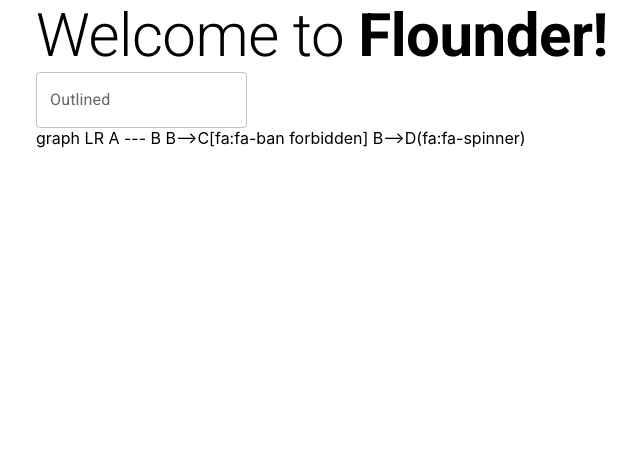
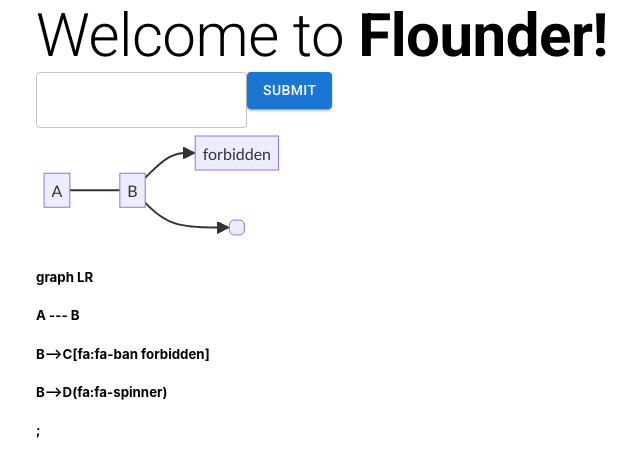
Before and after one commit to Watakumi/Flounder, a React (Vite) app: page / in a window 1280 px wide. Shown: the top 476 px of the page, without its empty margins (28-668 px from the left). Built offline with nearby package versions, Linux system fonts and the light colour scheme.

Commit message:
Display Mermaid

```diff
--- a/src/App.tsx
+++ b/src/App.tsx
@@ -1,29 +1,68 @@
-import { useEffect } from 'react';
+import { useEffect, useRef, useState } from 'react';
 import './App.css';
-import { Container, TextField, Typography } from '@mui/material';
+import { Button, Container, Input, TextField, Typography } from '@mui/material';
 import mermaid from 'mermaid';
+import { Controller, SubmitHandler, useForm } from 'react-hook-form';
+
+type Inputs = {
+  example: string;
+};
+
+const graphText = (target: string) => {
+  return `
+graph LR \n
+A --- ${target} \n
+${target}-->C[fa:fa-ban forbidden] \n
+${target}-->D(fa:fa-spinner) \n
+;
+`;
+};
+
+const Mermaid = ({ target }: { target: string }) => {
+  return `<div class="mermaid">${graphText(target)}</div>`;
+};
 
 function App() {
+  const [target, setTarget] = useState('B');
+  const mermaidElm = useRef<HTMLDivElement>(null);
+  const {
+    control,
+    handleSubmit,
+    formState: { errors },
+  } = useForm<Inputs>();
+
+  const onSubmit: SubmitHandler<Inputs> = (data) => setTarget(data.example);
+
   useEffect(() => {
-    mermaid.initialize({
-      startOnLoad: true,
-    });
-  });
+    const elm = mermaidElm.current;
+    if (!elm) return;
+    elm.innerHTML = Mermaid({ target: target });
+    mermaid.init('.mermaid');
+  }, [target]);
 
-  const example = `
-  graph LR
-  A --- B
-  B-->C[fa:fa-ban forbidden]
-  B-->D(fa:fa-spinner)
-  `;
+  const outputs = graphText(target).split('\n');
 
   return (
     <Container fixed>
       <Typography variant="h2" component="h1">
         Welcome to <span style={{ fontWeight: 'bold' }}>Flounder!</span>
       </Typography>
-      <TextField id="outlined-basic" label="Outlined" variant="outlined" />
-      <div className="mermaid">{example}</div>
+      <form onSubmit={handleSubmit(onSubmit)}>
+        <Controller
+          name="example"
+          control={control}
+          defaultValue=""
+          render={({ field }) => <TextField {...field} />}
+        />
+
+        <Button type="submit" variant="contained">
+          Submit
+        </Button>
+      </form>
+      <div ref={mermaidElm}></div>
+      {outputs.map((output) => (
+        <h5>{output}</h5>
+      ))}
     </Container>
   );
 }
```
